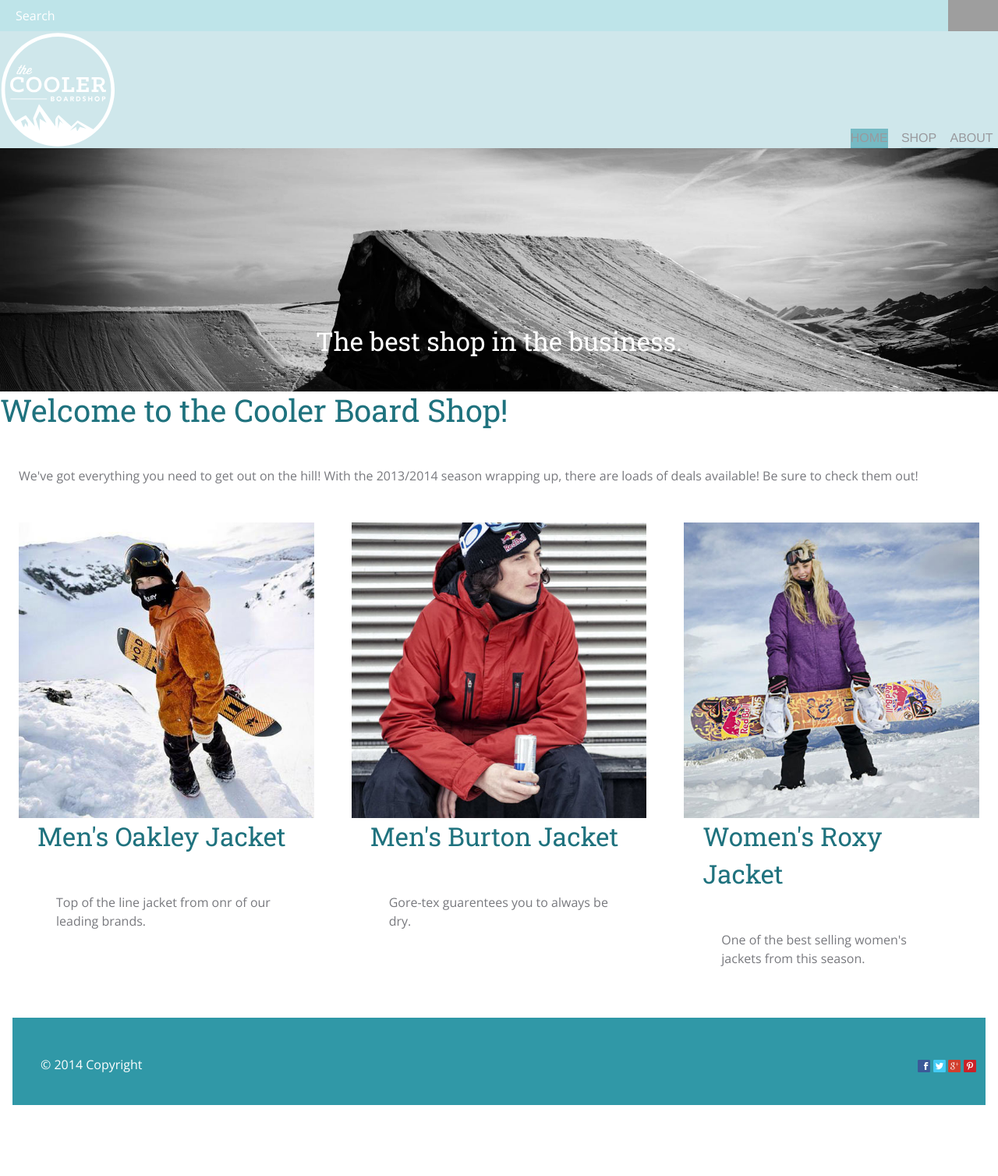
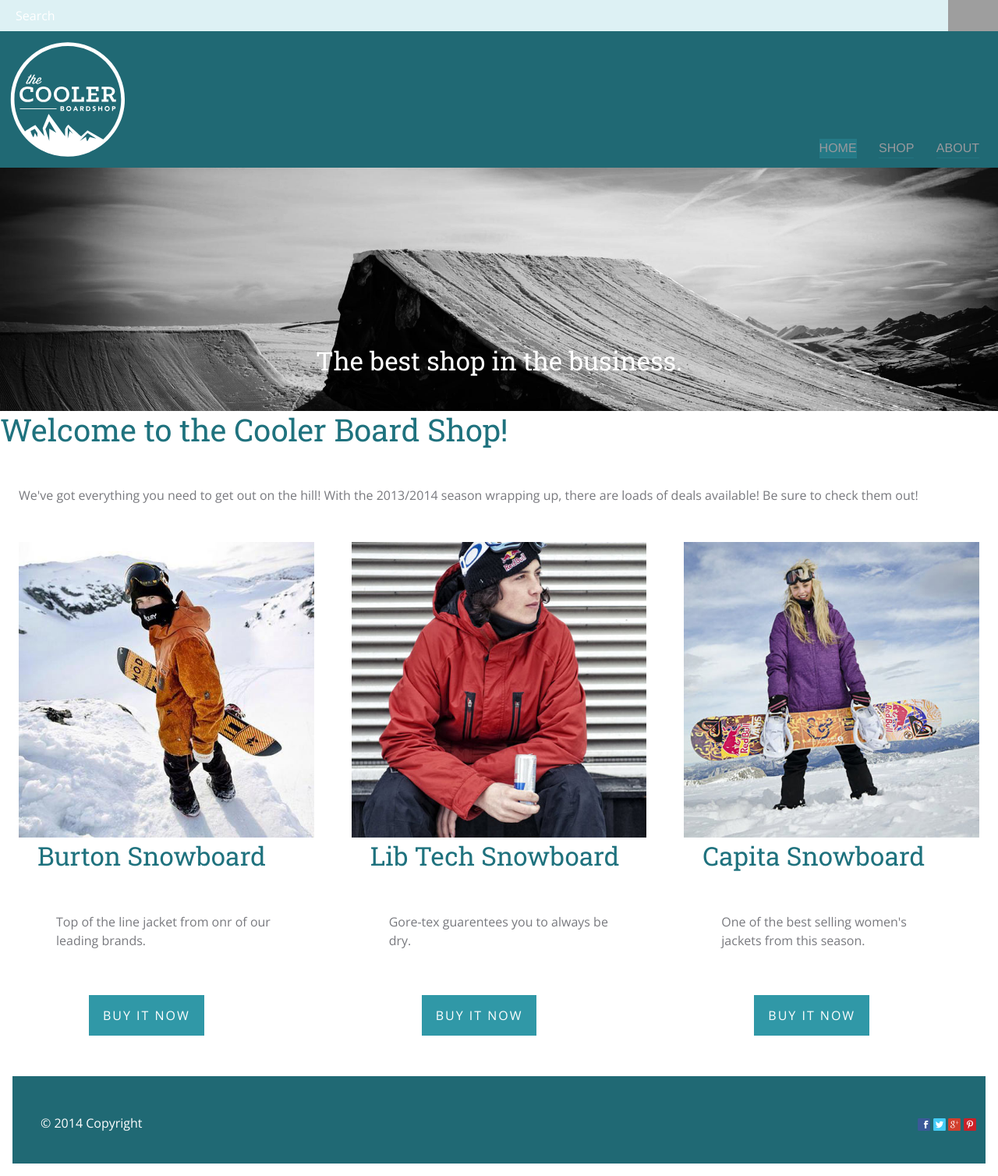
Before and after one commit to boot0080/ecommerce-website, a Jekyll site: the page built from index.html, in a window 1280 px wide. Shown: the whole page at 78% size. Built offline with Jekyll 4.4.1, drawn with Linux system fonts in a browser that asks for light colours; Markdown is read by kramdown in place of the engine named in the settings; before the commit the page ends 1433 px from its top, so only the background shows below that; grey boxes are pictures that could not be loaded.

Commit message:
fixed header and made modifications to typography

```diff
--- a/_includes/css/footer.css
+++ b/_includes/css/footer.css
@@ -1,5 +1,5 @@
 .footer {
-  background-color: #3098a7;
+  background-color:rgb(32, 105, 116);
   height: 7em;
 	margin: 1rem;
 }
--- a/_includes/css/search-field.css
+++ b/_includes/css/search-field.css
@@ -11,7 +11,7 @@
   height: 40px;
   margin-right: 0px;
   color: #fff;
-  background: rgba(55, 171, 188, 0.32);
+  background: rgba(55, 171, 188, 0.17);
   float: left;
   box-sizing: border-box;
   transition: all 0.15s;
--- a/_includes/css/typography.css
+++ b/_includes/css/typography.css
@@ -111,7 +111,7 @@ a:link {
 }
 
 a:visited {
-  color: #3098a7;
+  color: #fff;
   border-bottom-color: rgba(48, 152, 167, 0.22);
 }
 
--- a/_layouts/default.html
+++ b/_layouts/default.html
@@ -22,7 +22,7 @@
 <header class="masthead island push-0" role="banner">
   <div class="grid grid-bottom">
     <div class="unit unit-s-1 unit-m-1 unit-l-1-3">
-      <h1 class="push-0"><img class="img-flex logo" src="{{site.baseurl}}/images/logo.svg" alt="Cooler Boardshop"></h1>
+      <h1 class="push-0"><a href="{{site.baseurl}}/"><img class="img-flex logo" src="{{site.baseurl}}/images/logo.svg" alt="Cooler Boardshop"></a></h1>
     </div>
     <nav class="unit unit-s-1 unit-m-1 unit-l-2-3" role="navigation">
       <ul class="list-group kilo brand-family push-0 nav">
@@ -39,6 +39,8 @@
     </nav>
   </div>
 </header>
+
+
 
 {% if page.showbanner %}
 <div class="banner">
--- a/index.html
+++ b/index.html
@@ -13,15 +13,19 @@ showbanner: yes
 
 <div class="grid">
 	<div class="gutter unit unit-s-1 unit-m-1-3 unit-l-1-3">
-     	{% include promo-small.html title="Men's Oakley Jacket" desc="Top of the line jacket from onr of our leading brands." image="snowboarders/stalesandbech.jpg" alt="Stale Sandbech wears our orange Men's Oakley jacket"%}
+     	{% include promo-small.html title="Burton Snowboard" desc="Top of the line jacket from onr of our leading brands." image="snowboarders/stalesandbech.jpg" alt="Stale Sandbech wears our orange Men's Oakley jacket"%}
+		<a class="btn" href="{{site.baseurl}}/shop/board1/">BUY IT NOW</a>
+	</div>
+
+
+	<div class="gutter unit unit-s-1 unit-m-1-3 unit-l-1-3">
+    	{% include promo-small.html title="Lib Tech Snowboard" desc="Gore-tex guarentees you to always be dry." image="snowboarders/markmcmorris.jpg" alt="Mark McMorris is wearing a red men's Burton Gore-tex jacket"%}
+		<a class="btn" href="{{site.baseurl}}/shop/board3/">BUY IT NOW</a>
 	</div>
 
 	<div class="gutter unit unit-s-1 unit-m-1-3 unit-l-1-3">
-    	{% include promo-small.html title="Men's Burton Jacket" desc="Gore-tex guarentees you to always be dry." image="snowboarders/markmcmorris.jpg" alt="Mark McMorris is wearing a red men's Burton Gore-tex jacket"%}
-	</div>
-
-	<div class="gutter unit unit-s-1 unit-m-1-3 unit-l-1-3">
-        {% include promo-small.html title="Women's Roxy Jacket" desc="One of the best selling women's jackets from this season." image="snowboarders/aimeefuller.jpg" alt="Aimee Fuller in our Purple Women's Roxy Jacket"%}
+        {% include promo-small.html title="Capita Snowboard" desc="One of the best selling women's jackets from this season." image="snowboarders/aimeefuller.jpg" alt="Aimee Fuller in our Purple Women's Roxy Jacket"%}
+		<a class="btn" href="{{site.baseurl}}/shop/board2/">BUY IT NOW</a>
 	</div>
 </div>
 
```
Also changed, not shown: _includes/css/header.css (+7 -5 lines).
